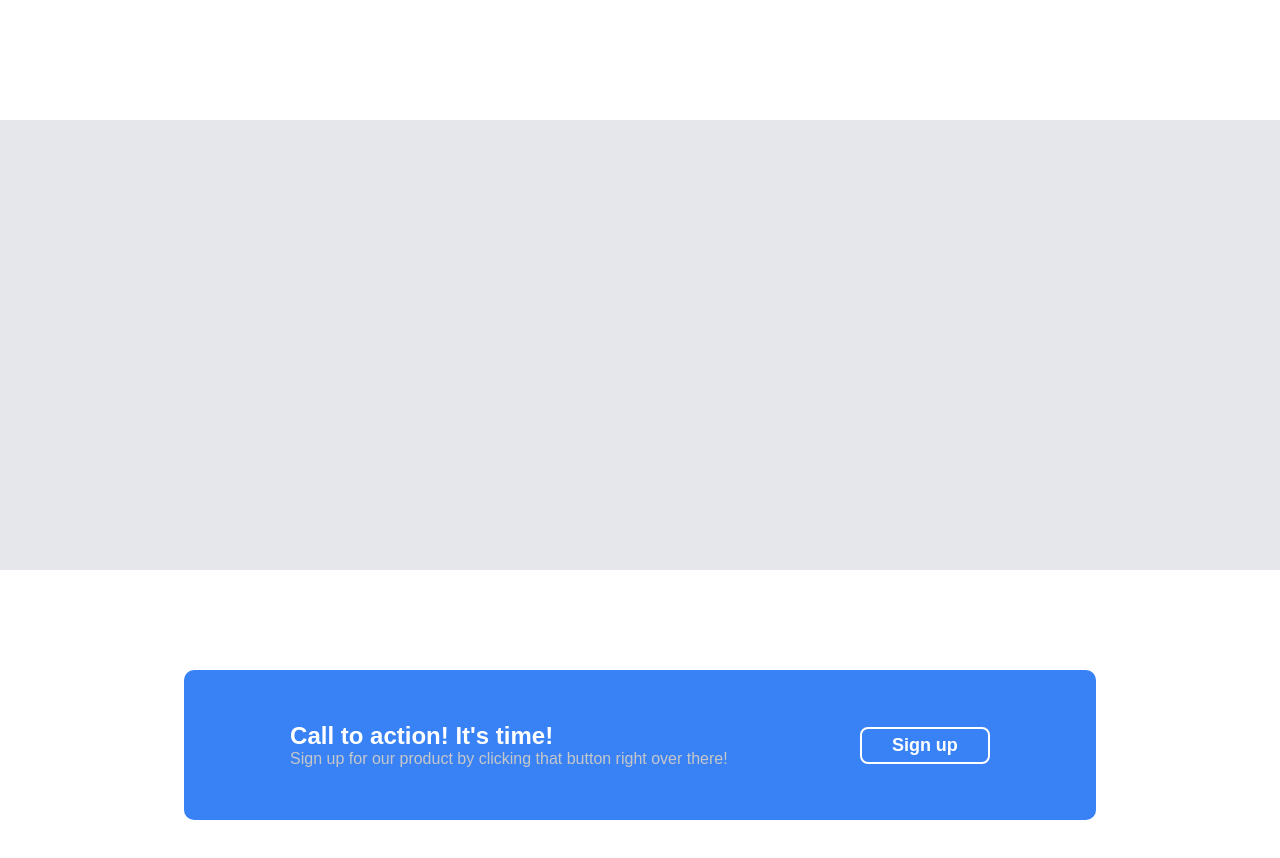
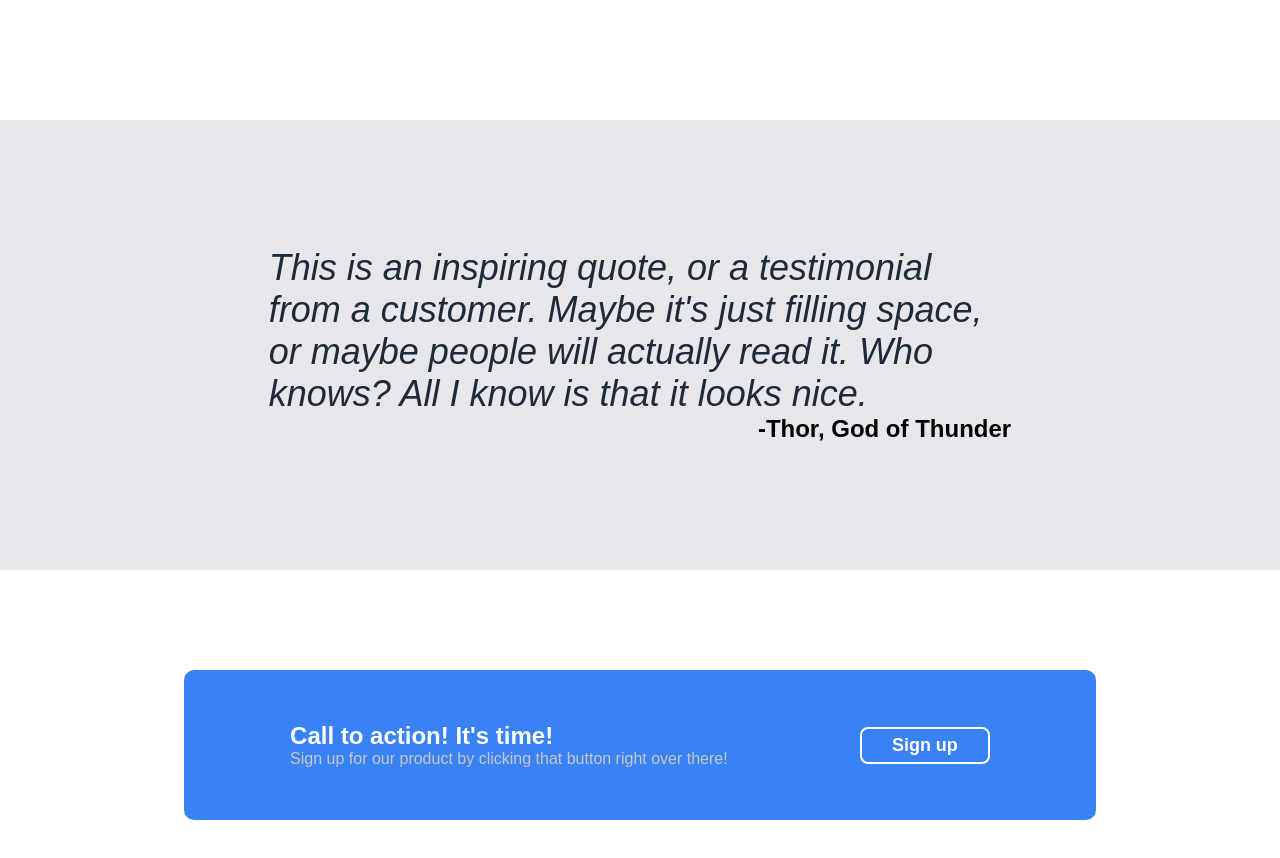
Before and after one commit to ferchorduy/project-landing-page, a plain HTML site: page index.html in a window 1280 px wide. Shown: the part 880-1738 px from the top of the page. Drawn offline with Linux system fonts and the light colour scheme.

Commit message:
Finish third-fourth section, aka quote, with styling

```diff
--- a/index.html
+++ b/index.html
@@ -15,7 +15,16 @@
 
     </div>
     <div id="third-fourth">
-
+        <div id="full-quote">
+            <div id="quote">
+                This is an inspiring quote, or a testimonial from a customer. Maybe it's
+                just filling space, or maybe people will actually read it. Who knows?
+                All I know is that it looks nice.
+            </div>
+            <div id="quote-author">
+                -Thor, God of Thunder
+            </div>
+        </div>
     </div>
     <div id="fourth-fourth">
         <div id="call-to-action">
--- a/style.css
+++ b/style.css
@@ -22,6 +22,9 @@
     background-color: #e5e7eb;
     height: 450px;
     width: 100%;
+    display: flex;
+    justify-content: center;
+    align-items: center;
 }
 
 #fourth-fourth {
@@ -84,3 +87,25 @@
     transition: 0.3s;
     cursor: pointer;
 }
+
+#full-quote {
+    width: 58%;
+    display: flex;
+    justify-content: center;
+    align-items: center;
+    flex-direction: column;
+}
+
+#quote {
+    font-size: 36px;
+    font-style: italic;
+    font-weight: lighter;
+    color: #1f2937;
+}
+
+#quote-author {
+    color: #000;
+    font-weight: 900;
+    font-size: 24px;
+    align-self: flex-end;
+}
```
